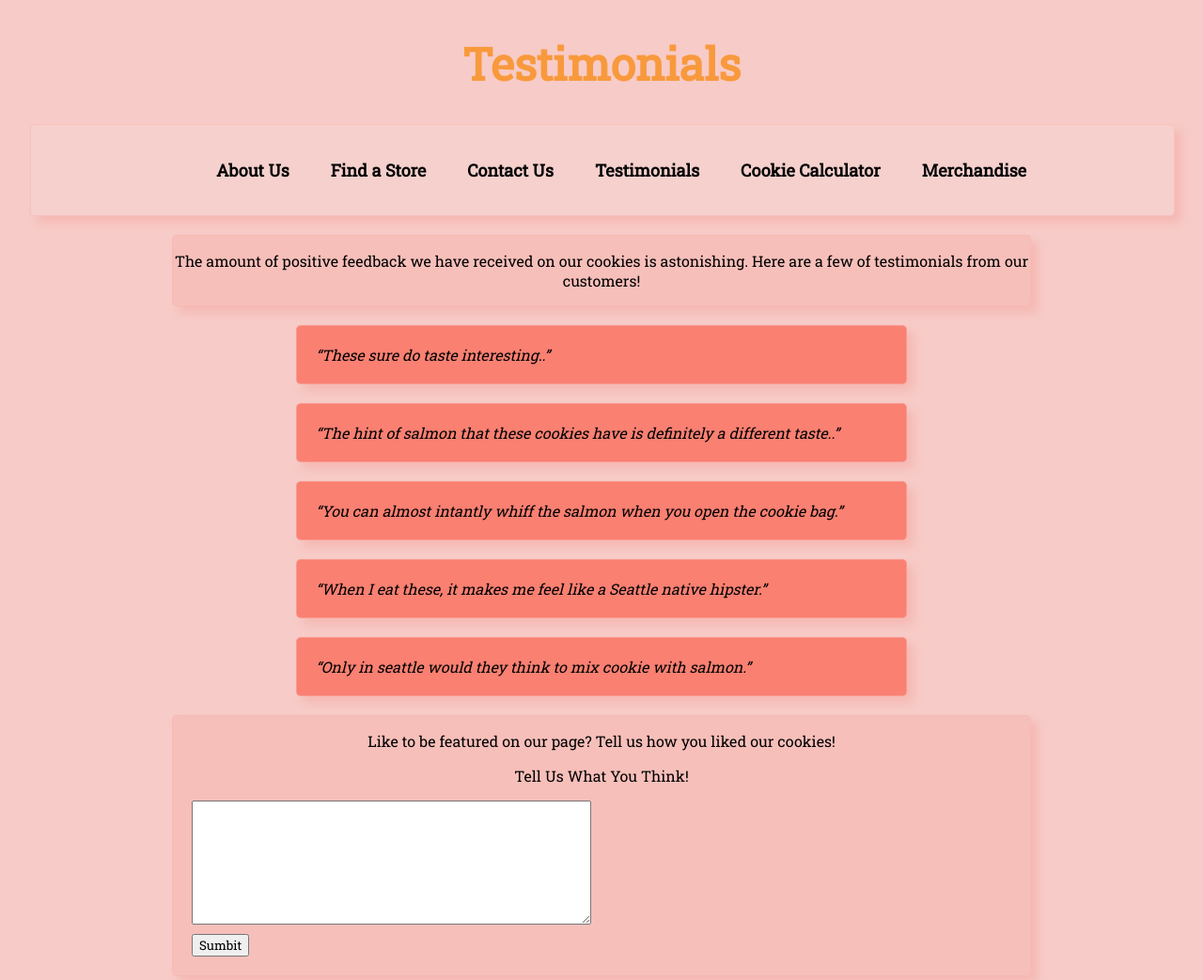
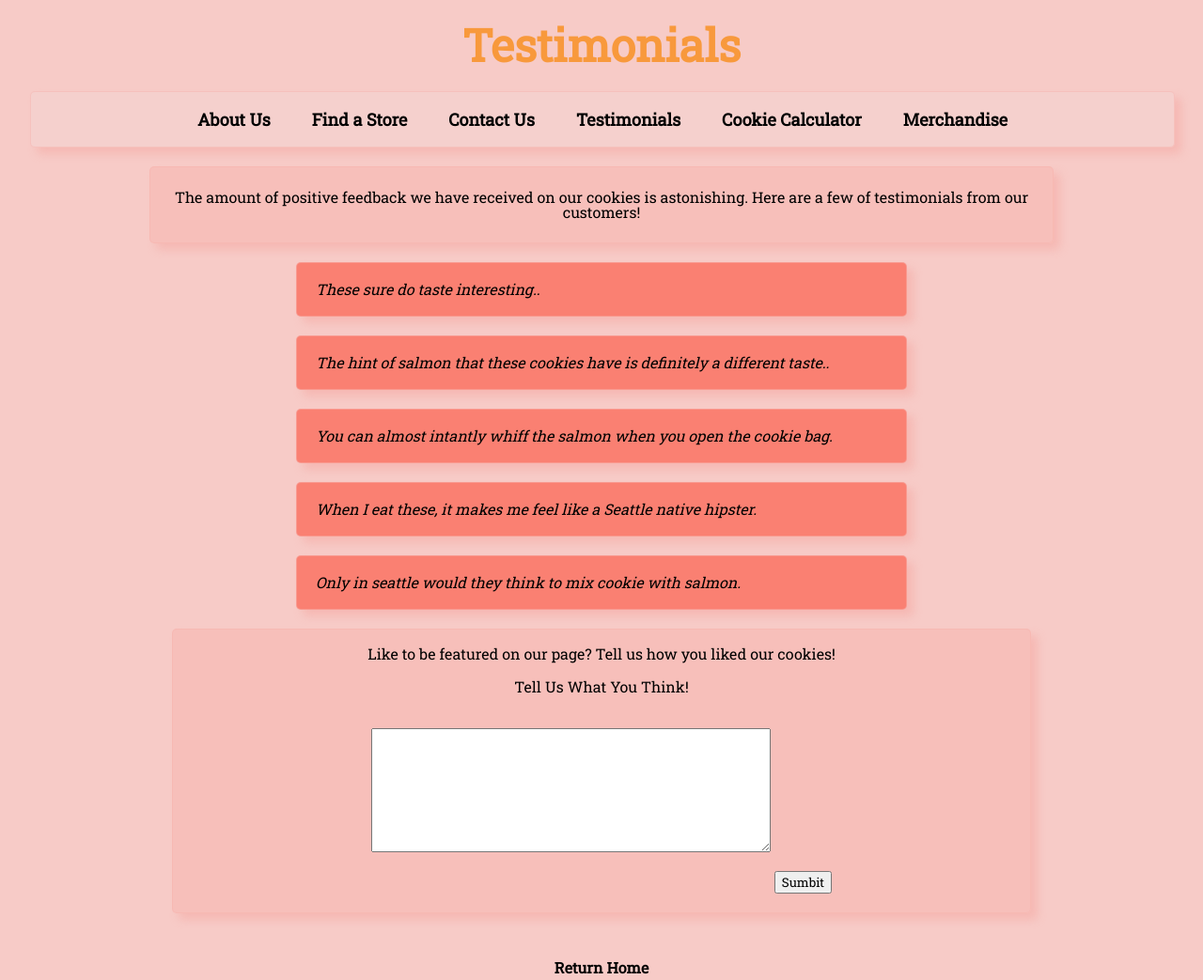
Before and after one commit to khuynh92/cookie-stand, a plain HTML site: page pages/testimonials.html in a window 1280 px wide. Shown: the top 1043 px of the page at 94% size. Drawn offline with Linux system fonts and the light colour scheme.

Commit message:
fixed reset css

```diff
--- /dev/null
+++ b/css/reset.css
@@ -0,0 +1,123 @@
+/* http://meyerweb.com/eric/tools/css/reset/
+   v2.0 | 20110126
+   License: none (public domain)
+*/
+
+html,
+body,
+div,
+span,
+applet,
+object,
+iframe,
+h1,
+h2,
+h3,
+h4,
+h5,
+h6,
+p,
+blockquote,
+pre,
+a,
+abbr,
+acronym,
+address,
+big,
+cite,
+code,
+del,
+dfn,
+em,
+img,
+ins,
+kbd,
+q,
+s,
+samp,
+small,
+strike,
+strong,
+sub,
+sup,
+tt,
+var,
+b,
+u,
+i,
+center,
+dl,
+dt,
+dd,
+ol,
+ul,
+li,
+caption,
+article,
+aside,
+canvas,
+details,
+embed,
+figure,
+figcaption,
+footer,
+header,
+hgroup,
+menu,
+nav,
+output,
+ruby,
+section,
+summary,
+time,
+mark,
+audio,
+video {
+    margin: 0;
+    padding: 0;
+    border: 0;
+    vertical-align: baseline;
+}
+
+/* HTML5 display-role reset for older browsers */
+
+article,
+aside,
+details,
+figcaption,
+figure,
+footer,
+header,
+hgroup,
+menu,
+nav,
+section {
+    display: block;
+}
+
+body {
+    line-height: 1;
+}
+
+ol,
+ul {
+    list-style: none;
+}
+
+blockquote,
+q {
+    quotes: none;
+}
+
+blockquote:before,
+blockquote:after,
+q:before,
+q:after {
+    content: '';
+    content: none;
+}
+
+table {
+    border-collapse: collapse;
+    border-spacing: 0;
+}
--- a/css/sales.css
+++ b/css/sales.css
@@ -67,7 +67,7 @@ table {
 h1 {
   font-family: 'Bitter', serif;
   color: rgba(248, 132, 0, 0.699);
-  margin: auto;
+  margin: 2% auto;
   width: 100%;
   text-align: center;
 }
@@ -95,7 +95,9 @@ tfoot {
   font-weight: bold;
 }
 
-h4 {
+#return {
+  margin-top: 50px;
+  margin-bottom: 100px;
   text-align: center;
 }
 
@@ -120,7 +122,7 @@ form legend {
 
 form {
   margin: 50px auto;
-  width: 35%;
+  width: 40%;
 }
 
 form div {
--- a/css/style.css
+++ b/css/style.css
@@ -1,3 +1,5 @@
+
+
 *{
   font-family: 'Roboto Slab', serif;
 }
@@ -58,7 +60,7 @@ li {
 }
 h1 {
   color: rgba(248, 132, 0, 0.699);
-  margin-top: 3%;
+  margin: 2% auto;
   text-align: center;
   font-size: 48px;
 }
@@ -110,16 +112,20 @@ a:hover {
 #ourStory p, #ourStory h2 {
   width: 60%;
   float: left;
-  margin-left: 2%;
-  margin-right: 2%;
+  margin: 2%;
 }
 
 #whoWeAre {
+  margin: 4% auto;
   text-align: center;
 }
 
 #whoWeAre img {
   width: 300px;
+}
+
+#whoWeAre p, #whoWeAre h2 {
+  margin: 2% auto;
 }
 
 #rowOne, #rowTwo {
@@ -132,20 +138,23 @@ a:hover {
 }
 
 textarea {
-  float: left;
-  margin-bottom: 10px;
-  margin-left: 20px;
+  margin: 4% auto;
+}
+
+#testimonials {
+  padding: 2%;
 }
 
 #userCommentButton {
-  float: left;
-  margin-left: 20px;
-  clear: left;
   margin-bottom: 20px;
 }
 
 #userInput {
   overflow: auto;
+}
+
+#userInput :first-child {
+  margin-top: 2%;
 }
 
 #return {
@@ -188,3 +197,12 @@ margin: 1% 18.3% 0% 0%;
 .storeTextRow span {
   padding-left: 55%;
 }
+
+#contactUs {
+  width: 30%;
+  padding: 4%;
+}
+
+#contactUs h5 {
+  margin-bottom: 4%;
+}
--- a/pages/testimonials.html
+++ b/pages/testimonials.html
@@ -33,7 +33,7 @@
       </li>
     </ul>
   </nav>
-  <div class="box">
+  <div class="box" id="testimonials">
     <p>The amount of positive feedback we have received on our cookies is astonishing. Here are a few of testimonials from our
       customers!</p>
   </div>
```
Also changed, not shown: pages/aboutUs.html (+1 -1 lines), pages/contactUs.html (+1 -1 lines), pages/findAStore.html (+1 -1 lines), salesCalculator/sales.html (+1 -0 lines), 1 other file.
